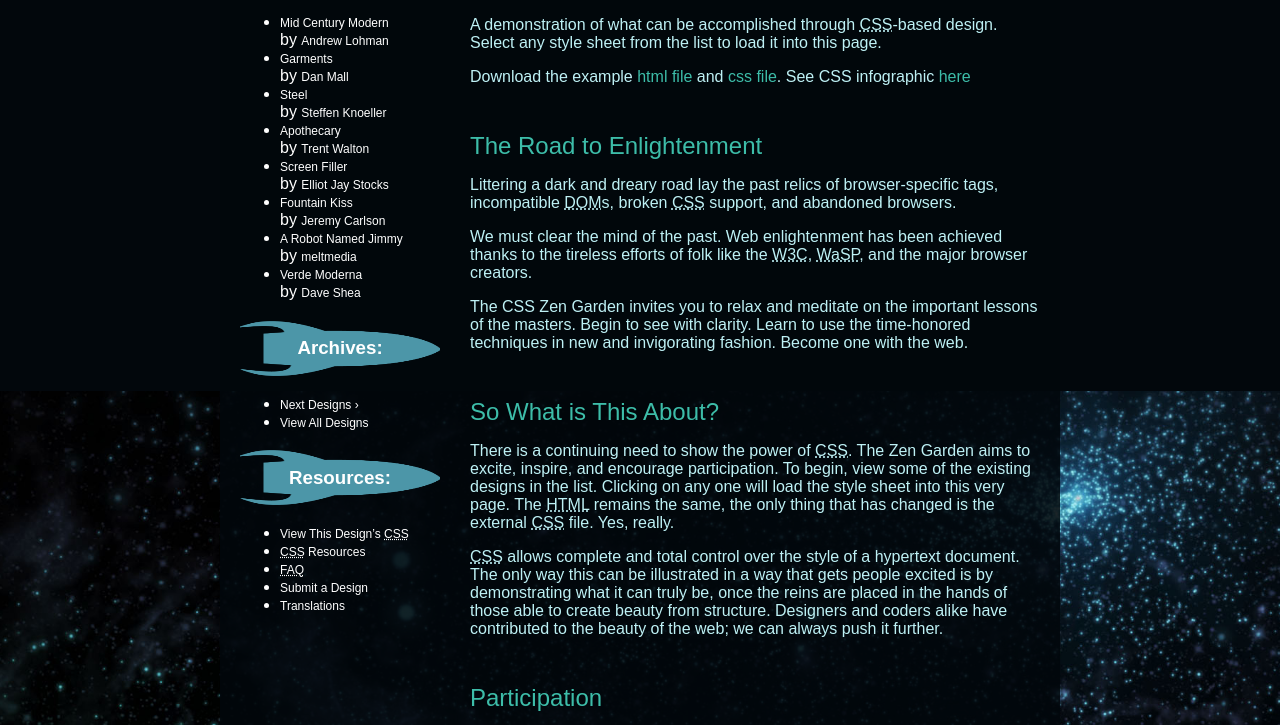
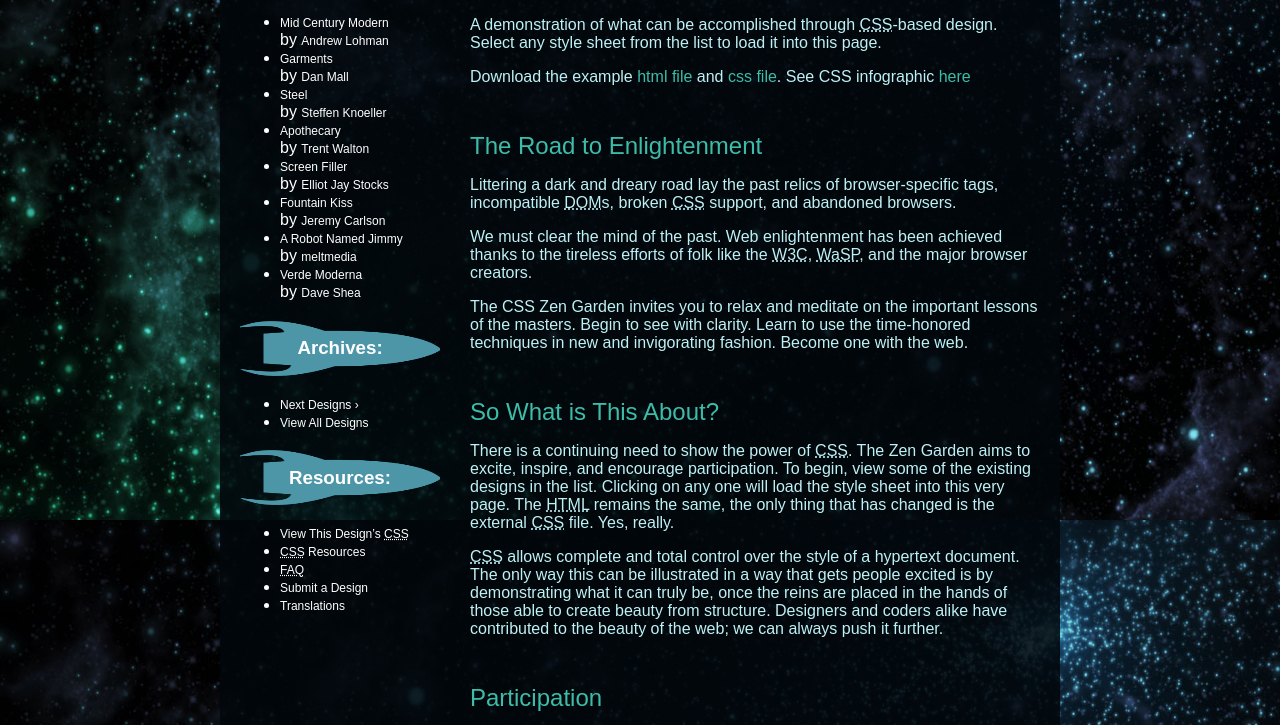
Before and after one commit to churljix/churljix.github.io, a plain HTML site: page index.html in a window 1280 px wide. Shown: the part 280-1005 px from the top of the page. Drawn offline with Linux system fonts and the light colour scheme.

Commit message:
Update style.css

```diff
--- a/style.css
+++ b/style.css
@@ -19,7 +19,7 @@
 	color: white;
 	background: #02070c url(img/Deep_Space.jpg) no-repeat;
 	background-position: center;
-	background-size: 1366px;
+	background-size: 100% 100%;
 	background-attachment: fixed;
 	margin: 0;
 	padding: 0;
```
